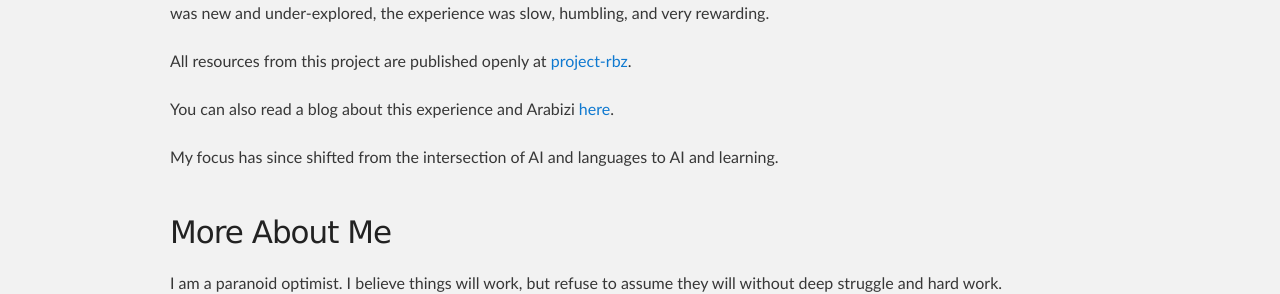
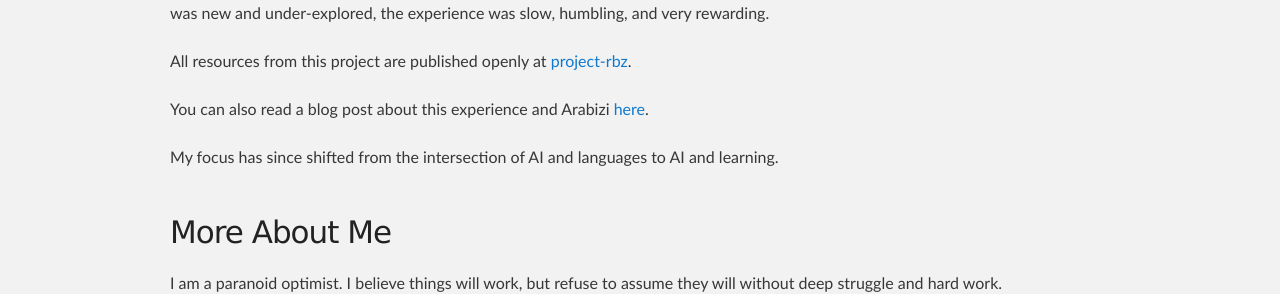
Before and after one commit to TahaTobaili/tahatobaili.github.io, a Jekyll site: the page built from index.html, in a window 1280 px wide and 900 px high, scrolled down 1907 px. Shown: the part 161-455 px from the top of the window. Built offline with Jekyll 4.4.1, drawn with Linux system fonts in a browser that asks for light colours.

Commit message:
Update blog link to point to Medium article

```diff
--- a/index.html
+++ b/index.html
@@ -101,7 +101,7 @@
 
 			All resources from this project are published openly at <a href="https://tahatobaili.github.io/project-rbz/" target="_blank">project-rbz</a>. <br><br>
 
-			You can also read a blog about this experience and Arabizi <a href="https://towardsdatascience.com/sentiment-analysis-for-low-resourced-languages-on-social-media-128bf01f2547"
+			You can also read a blog post about this experience and Arabizi <a href="https://medium.com/data-science/sentiment-analysis-for-low-resourced-languages-on-social-media-128bf01f2547"
 		target="_blank">here</a>. <br><br>
 
 			My focus has since shifted from the intersection of AI and languages to AI and learning.
```
